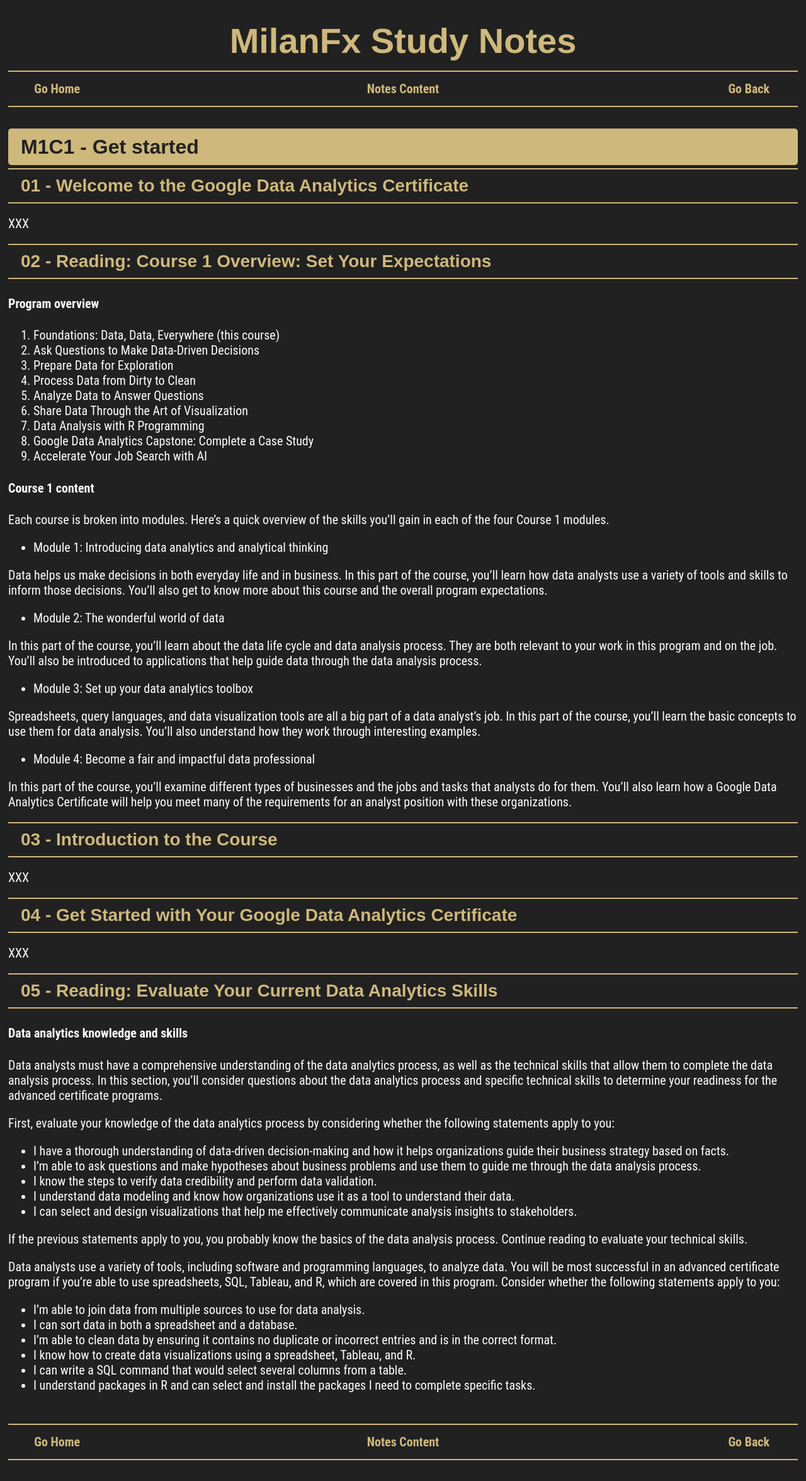
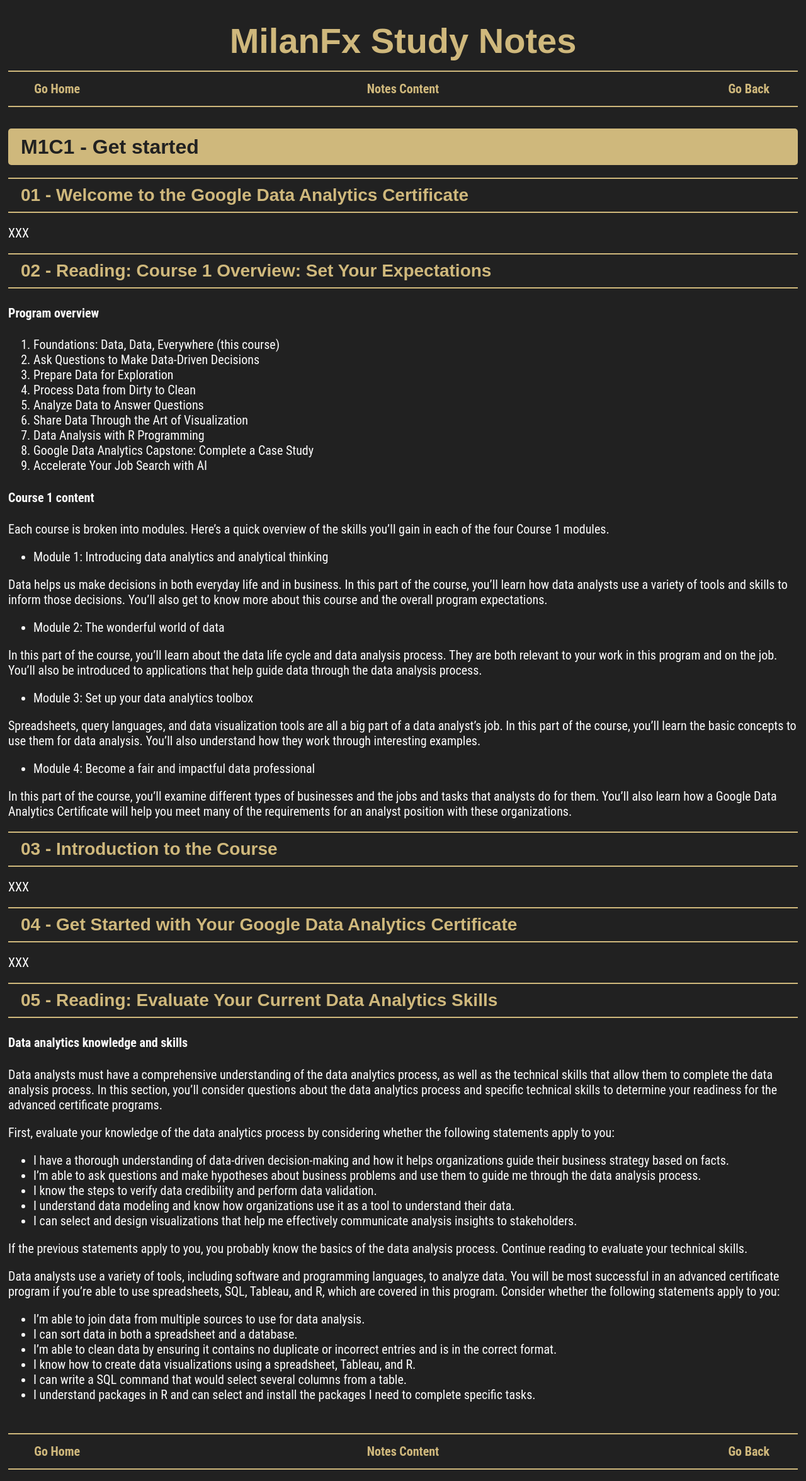
Before and after one commit to milanfx/milanfx.github.io, a Jekyll site: the page built from M1C1.md, in a window 1280 px wide. Shown: the whole page at 63% size. Built offline with Jekyll 4.4.1, drawn with Linux system fonts in a browser that asks for light colours; our own code applies the rules of GitHub Pages for plain Markdown files.

Commit message:
Update page.html

```diff
--- a/_layouts/page.html
+++ b/_layouts/page.html
@@ -109,7 +109,9 @@
       border-bottom: 2px solid var(--name);
       border-top: 2px solid var(--name);
     }
-
+    .container h2 + h3 {
+      margin-top: 20px;
+    }
     .btn {
       display: block;
       box-sizing: border-box;
```
